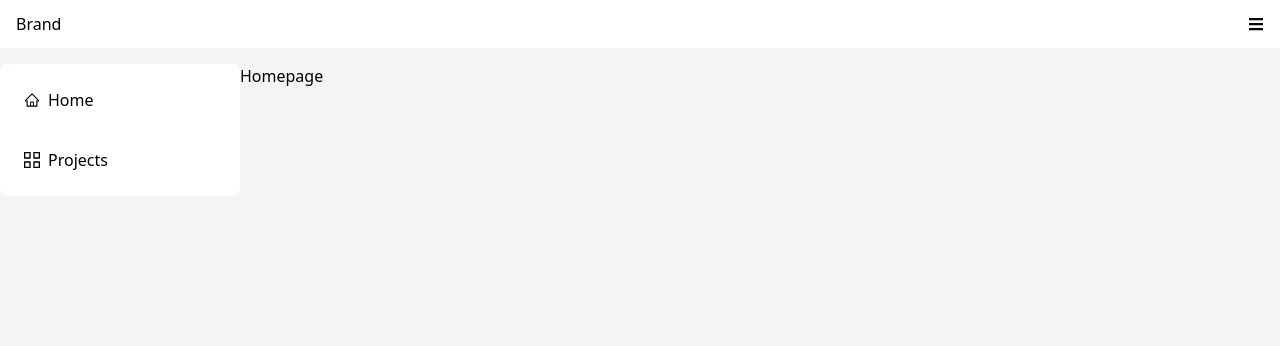
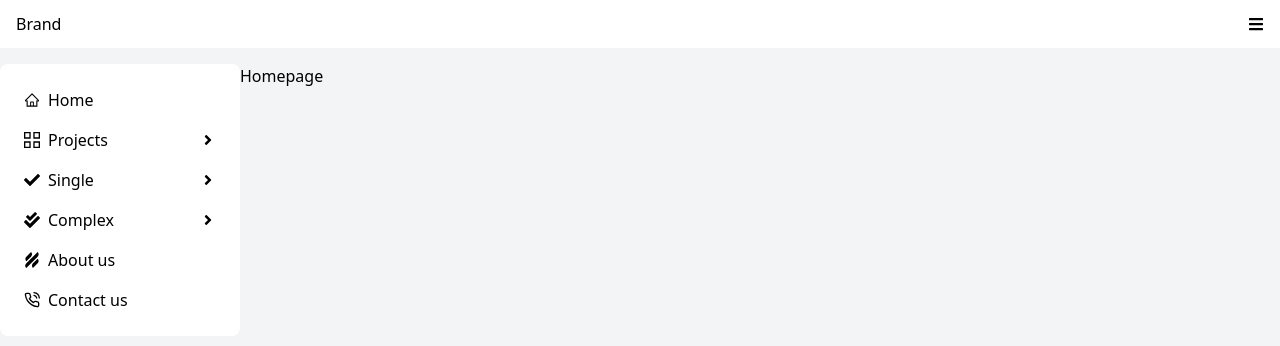
Before and after one commit to NhanVo-gmt/Admin-panel, a Next.js app: page / in a window 1280 px wide. Shown: the top 346 px of the page. Built offline with nearby package versions, Linux system fonts and the light colour scheme.

Commit message:
adding all elements in main layout

```diff
--- a/components/MainLayout.jsx
+++ b/components/MainLayout.jsx
@@ -3,6 +3,10 @@ import MainHeader from "./MainHeader";
 
 import {AiOutlineHome} from "react-icons/ai"
 import {GrProjects} from "react-icons/gr"
+import { FaAngleRight, FaCheck, FaCheckDouble } from "react-icons/fa";
+import { SiHelpscout } from "react-icons/si"
+import { FiPhoneCall } from "react-icons/fi"
+
 import Link from "next/link";
 
 
@@ -13,13 +17,32 @@ const MainLayout = ({ children }) => {
       <div className="flex justify-start items-start">
         <aside className="bg-white rounded-lg w-60 p-4">
           <ul>
-            <li className="flex justify-start items-center hover:bg-blue-200 hover:text-blue-800 rounded-lg p-2 mb-5">
+            <li className="flex justify-start items-center hover:bg-blue-200 hover:text-blue-800 rounded-lg p-2">
               <AiOutlineHome className="mr-2" />
               <Link href="/">Home</Link>
             </li>
             <li className="flex justify-start items-center hover:bg-blue-200 hover:text-blue-800 rounded-lg p-2">
               <GrProjects className="mr-2" />
-              <Link href="/">Projects</Link>
+              <h3 className="flex-1">Projects</h3>
+              <FaAngleRight />
+            </li>
+            <li className="flex justify-start items-center hover:bg-blue-200 hover:text-blue-800 rounded-lg p-2">
+              <FaCheck className="mr-2" />
+              <h3 className="flex-1">Single</h3>
+              <FaAngleRight />
+            </li>
+            <li className="flex justify-start items-center hover:bg-blue-200 hover:text-blue-800 rounded-lg p-2">
+              <FaCheckDouble className="mr-2" />
+              <h3 className="flex-1">Complex</h3>
+              <FaAngleRight />
+            </li>
+            <li className="flex justify-start items-center hover:bg-blue-200 hover:text-blue-800 rounded-lg p-2">
+              <SiHelpscout className="mr-2" />
+              <Link href="/about-us">About us</Link>
+            </li>
+            <li className="flex justify-start items-center hover:bg-blue-200 hover:text-blue-800 rounded-lg p-2">
+              <FiPhoneCall className="mr-2" />
+              <Link href="/contact-us">Contact us</Link>
             </li>
           </ul>
         </aside>
```
